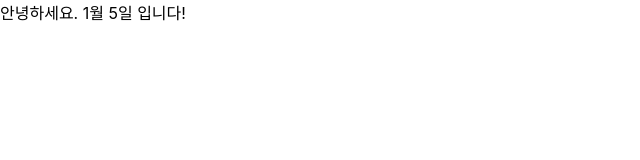
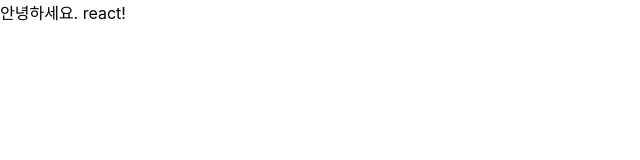
Before and after one commit to seedevk8s/begin-react-new, a React (Create React App) app: page / in a window 1280 px wide. Shown: the top 160 px of the page, without its empty margins (0-640 px from the left). Built offline with nearby package versions, Linux system fonts and the light colour scheme.

Commit message:
props로 이름값 받아 화면에 출력하기

```diff
--- a/src/Hello.js
+++ b/src/Hello.js
@@ -2,7 +2,7 @@ import React from "react";
 
 function Hello(props) {
     console.log(props);
-    return <div>안녕하세요. 1월 5일 입니다!</div>;
+    return <div>안녕하세요. {props.name}</div>;
 }
 
 export default Hello;
```
